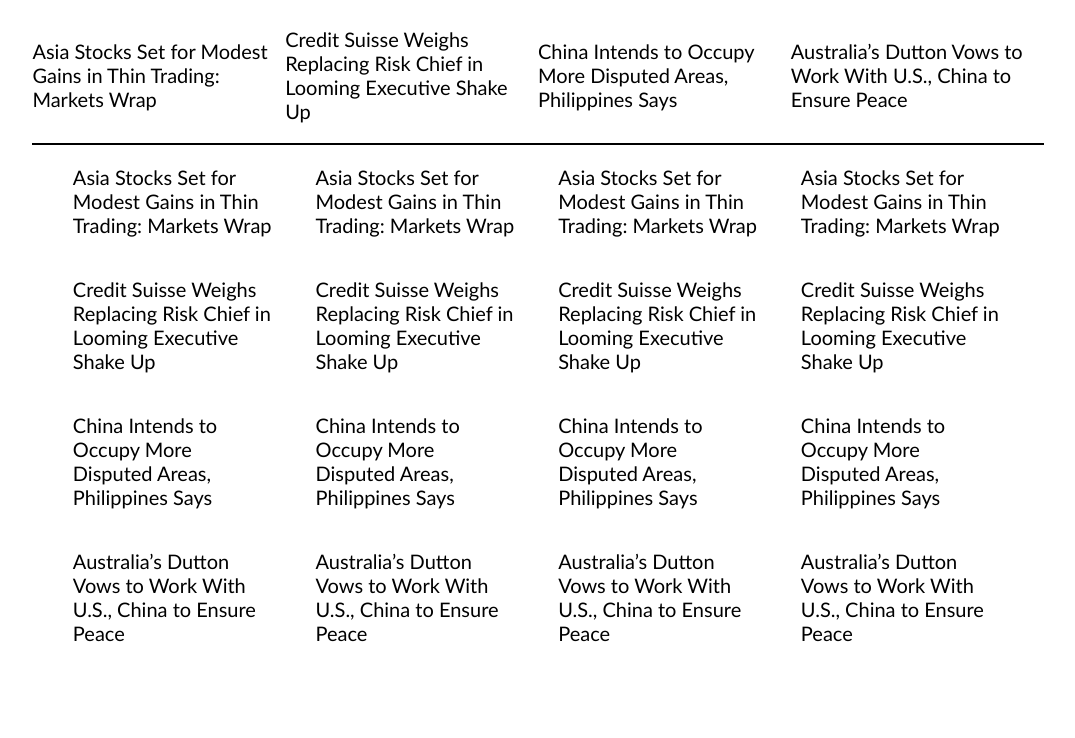
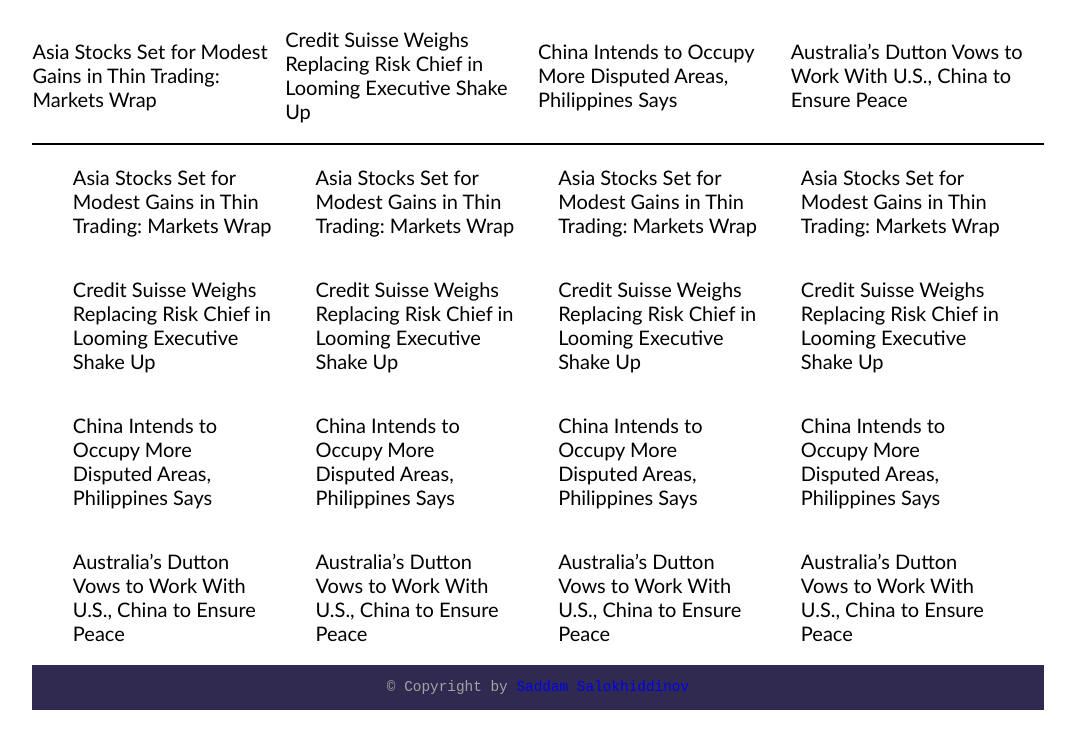
Before and after one commit to Saddam-tech/newsFeed.com, a website built with Parcel: page index.html in a window 1280 px wide. Shown: the part 692-1430 px from the top of the page, without its empty margins (102-1177 px from the left). Before the commit the page ends 1385 px from the top, so only its background shows below. Built offline with nearby package versions, Linux system fonts and the light colour scheme; files whose address does not match are found by name.

Commit message:
added dummy data and footer

```diff
--- a/index.html
+++ b/index.html
@@ -144,6 +144,16 @@
           </p>
         </section>
       </div>
+      <footer>
+        <p>
+          &copy; Copyright by
+          <a
+            class="instagram-link"
+            href="https://www.instagram.com/salokhiddeenov727/?hl=en"
+            >Saddam Salokhiddinov</a
+          >
+        </p>
+      </footer>
     </div>
   </body>
 </html>
--- a/src/cssFolder/main.css
+++ b/src/cssFolder/main.css
@@ -149,6 +149,20 @@
   text-align: left;
 }
 
+footer {
+  text-align: center;
+  width: 100%;
+  background-color: #312a50;
+  color: #a3a3a3;
+  font-family: "Courier New", Courier, monospace;
+  font-size: 0.9rem;
+}
+
+.instagram-link:visited,
+:active {
+  color: #a3a3a3;
+}
+
 @media screen and (max-width: 728px) {
   .main-container {
     width: 100%;
```
